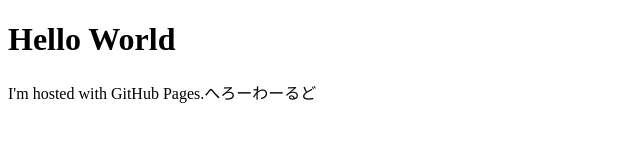
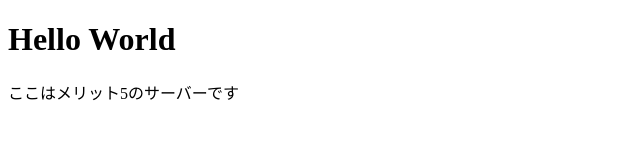
Before and after one commit to lamia0407/firedep.co.jp, a plain HTML site: page index.html in a window 1280 px wide. Shown: the whole page, without its empty margins (0-640 px from the left). Drawn offline with Linux system fonts and the light colour scheme.

Commit message:
Update index.html

```diff
--- a/index.html
+++ b/index.html
@@ -2,7 +2,7 @@
 <html>
 <body>
 <h1>Hello World</h1>
-<p>I'm hosted with GitHub Pages.へろーわーるど</p>
+<p>ここはメリット5のサーバーです</p>
 <script type="text/javascript">alert('Hello World');</script>
 </body>
 </html>
```
